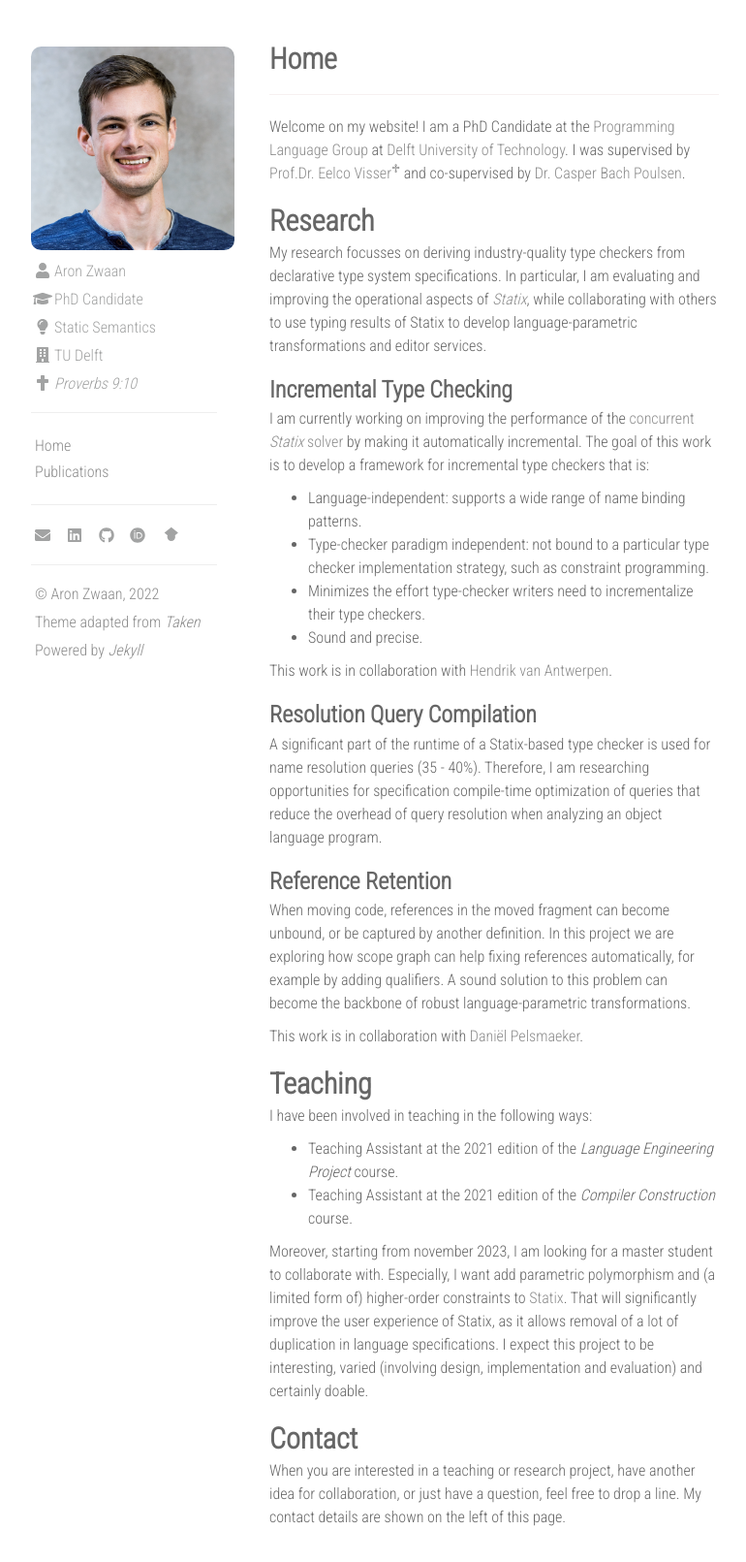
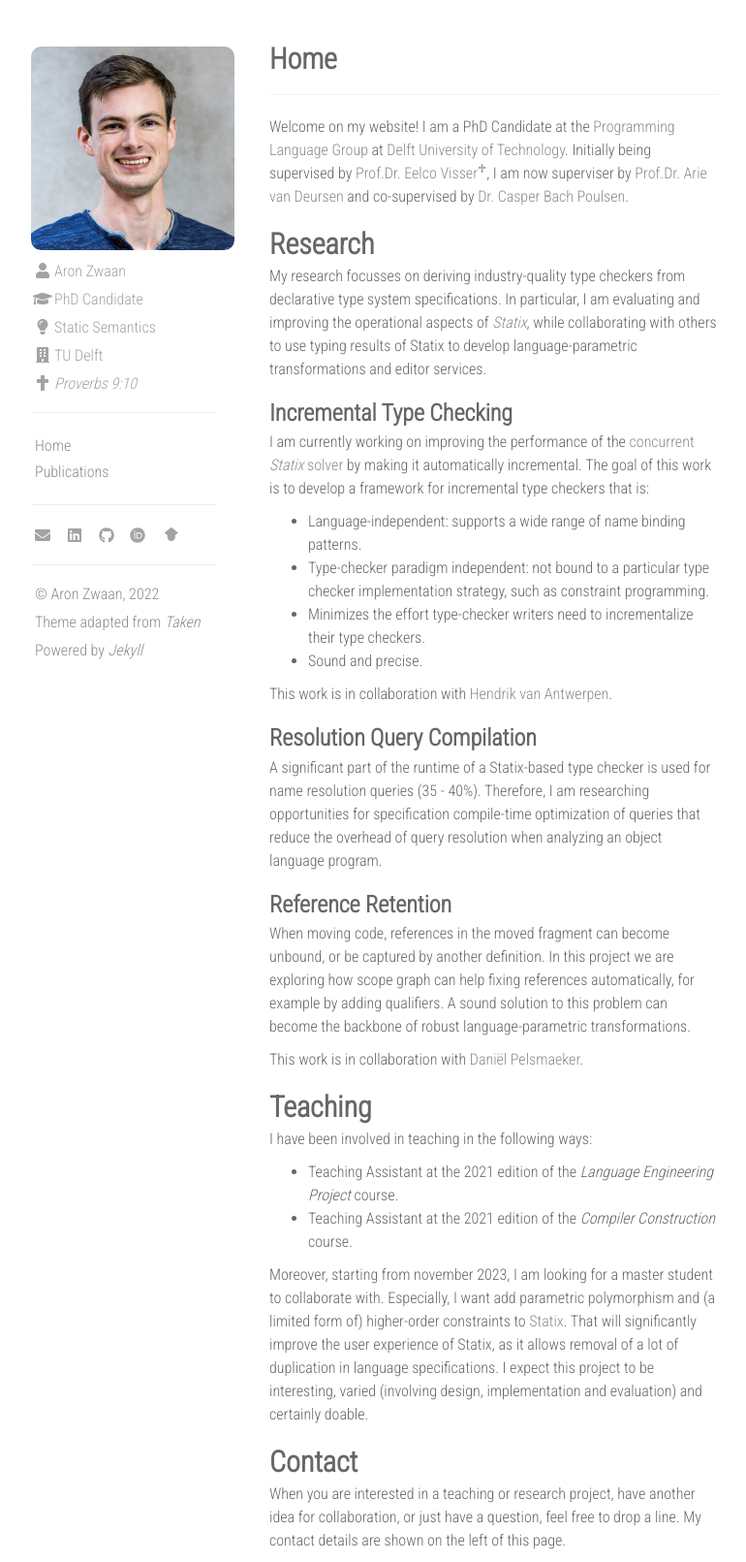
Before and after one commit to aronzwaan/aronzwaan.github.io, a Jekyll site: the page built from index.md, in a window 1280 px wide. Shown: the whole page at 97% size, without its empty margins (312-1082 px from the left). Built offline with Jekyll 4.4.1, drawn with Linux system fonts in a browser that asks for light colours; nearby versions of some CDN libraries; before the commit the page ends 1587 px from its top, so only the background shows below that.

Commit message:
Update supervisor information.

```diff
--- a/index.md
+++ b/index.md
@@ -6,9 +6,10 @@ permalink: /
 
 Welcome on my website! I am a PhD Candidate at the
 [Programming Language Group](http://pl.ewi.tudelft.nl) at
-[Delft University of Technology](http://www.tudelft.nl). I was supervised by
-[Prof.Dr. Eelco Visser](http://eelcovisser.org)<sup>♱</sup> and co-supervised by
-[Dr. Casper Bach Poulsen](http://casperbp.net/).
+[Delft University of Technology](http://www.tudelft.nl). Initially being
+supervised by [Prof.Dr. Eelco Visser](http://eelcovisser.org)<sup>♱</sup>, I am
+now superviser by [Prof.Dr. Arie van Deursen](https://avandeursen.com/) and
+co-supervised by [Dr. Casper Bach Poulsen](http://casperbp.net/).
 
 ## Research
 
```
